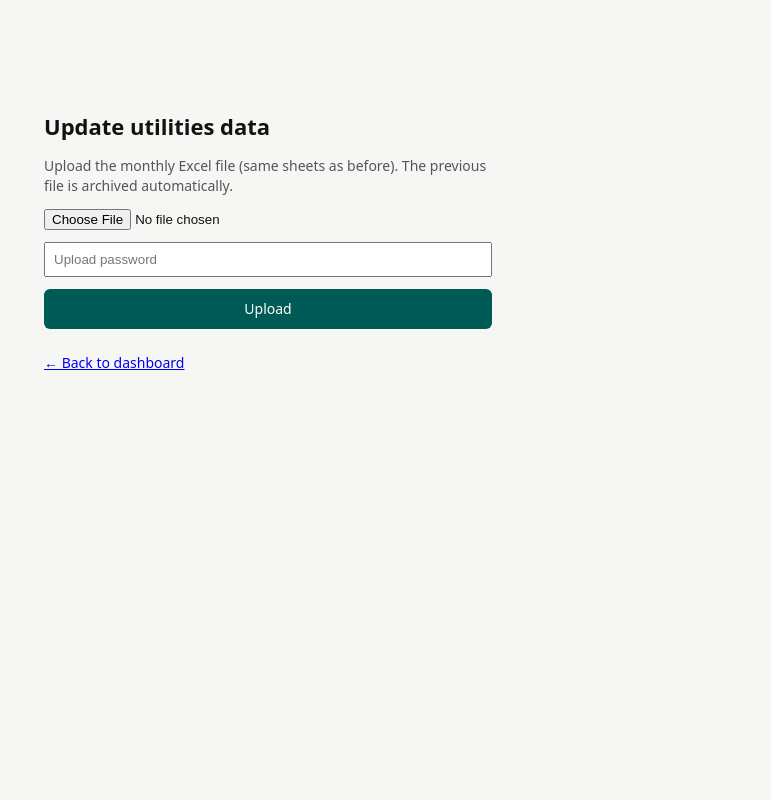
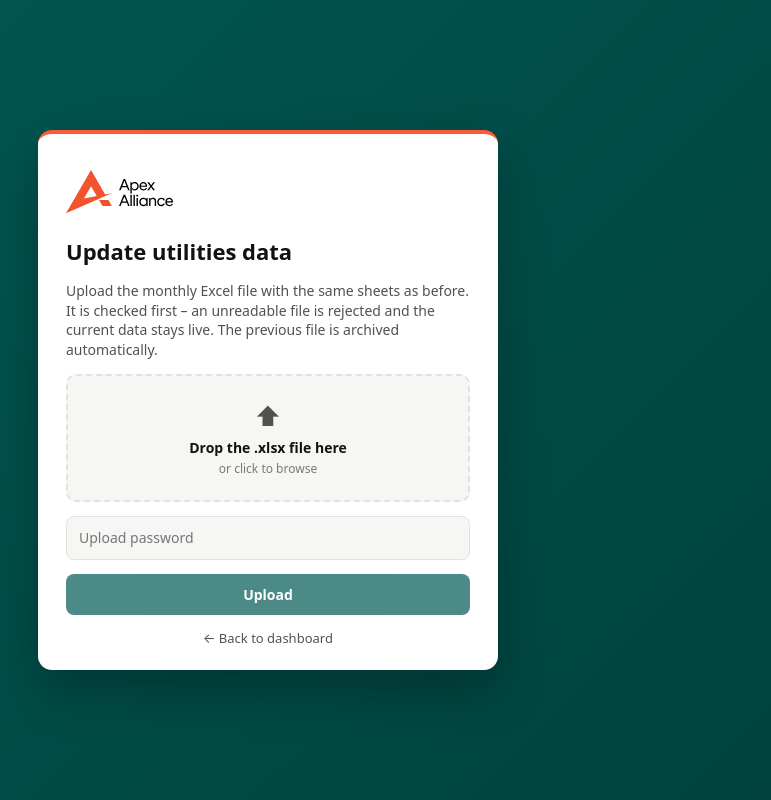
Before and after one commit to juliuspov7/apex-utilities-dashboard, a Next.js app: page /admin in a window 1280 px wide. Shown: the whole page, without its empty margins (372-1143 px from the left). Built offline with nearby package versions, Linux system fonts and the light colour scheme.

Commit message:
Redesign upload page with drag and drop

```diff
--- a/app/admin/page.tsx
+++ b/app/admin/page.tsx
@@ -1,37 +1,83 @@
 "use client";
-import { useState } from "react";
+import { useRef, useState } from "react";
 
 export default function Admin() {
-  const [msg, setMsg] = useState<{ ok: boolean; text: string } | null>(null);
+  const [file, setFile] = useState<File | null>(null);
+  const [drag, setDrag] = useState(false);
+  const [msg, setMsg] = useState<{ ok: boolean; text: string; warn?: string } | null>(null);
   const [busy, setBusy] = useState(false);
+  const input = useRef<HTMLInputElement>(null);
+
+  function pick(f: File | undefined | null) {
+    setMsg(null);
+    if (!f) return;
+    if (!f.name.toLowerCase().endsWith(".xlsx")) {
+      setFile(null);
+      setMsg({ ok: false, text: "Please choose an Excel (.xlsx) file." });
+      return;
+    }
+    setFile(f);
+  }
 
   async function submit(e: React.FormEvent<HTMLFormElement>) {
     e.preventDefault();
+    if (!file) return setMsg({ ok: false, text: "Choose a file first." });
     setBusy(true);
     setMsg(null);
+    const fd = new FormData(e.currentTarget);
+    fd.set("file", file);
     try {
-      const res = await fetch("/api/upload", { method: "POST", body: new FormData(e.currentTarget) });
+      const res = await fetch("/api/upload", { method: "POST", body: fd });
       const j = await res.json();
-      setMsg(res.ok ? { ok: true, text: `Uploaded ${j.name} (${j.rows} hotel-months). The dashboard shows the new data immediately.${j.warning ? " ⚠ " + j.warning : ""}` } : { ok: false, text: j.error });
+      if (res.ok) {
+        setMsg({ ok: true, text: `${j.name} uploaded – ${j.rows} hotel-months read. The dashboard now shows the new data.`, warn: j.warning ?? undefined });
+        setFile(null);
+      } else setMsg({ ok: false, text: j.error });
     } catch {
-      setMsg({ ok: false, text: "Network error" });
+      setMsg({ ok: false, text: "Network error, please try again." });
     }
     setBusy(false);
   }
 
   return (
-    <main style={{ maxWidth: 480, margin: "10vh auto", padding: 16, fontFamily: "system-ui" }}>
-      <h1 style={{ fontSize: 22 }}>Update utilities data</h1>
-      <p style={{ color: "#555" }}>Upload the monthly Excel file (same sheets as before). The previous file is archived automatically.</p>
-      <form onSubmit={submit} style={{ display: "grid", gap: 12 }}>
-        <input type="file" name="file" accept=".xlsx" required />
-        <input type="password" name="password" placeholder="Upload password" required style={{ padding: 8 }} />
-        <button disabled={busy} style={{ padding: 10, background: "#005a55", color: "#fff", border: 0, borderRadius: 6, cursor: "pointer" }}>
-          {busy ? "Uploading…" : "Upload"}
-        </button>
+    <main className="login-page">
+      <form className="login-card" style={{ maxWidth: 460 }} onSubmit={submit}>
+        <img src="/apex-logo.svg" alt="Apex Alliance" className="login-logo" />
+        <h1>Update utilities data</h1>
+        <p>Upload the monthly Excel file with the same sheets as before. It is checked first – an unreadable file is rejected and the current data stays live. The previous file is archived automatically.</p>
+
+        <div
+          className={`drop ${drag ? "on" : ""} ${file ? "has" : ""}`}
+          onClick={() => input.current?.click()}
+          onDragOver={(e) => { e.preventDefault(); setDrag(true); }}
+          onDragLeave={() => setDrag(false)}
+          onDrop={(e) => { e.preventDefault(); setDrag(false); pick(e.dataTransfer.files?.[0]); }}
+          role="button"
+          tabIndex={0}
+          onKeyDown={(e) => (e.key === "Enter" || e.key === " ") && input.current?.click()}
+        >
+          <input ref={input} type="file" accept=".xlsx" hidden onChange={(e) => pick(e.target.files?.[0])} />
+          {file ? (
+            <>
+              <div className="drop-ico">📄</div>
+              <b>{file.name}</b>
+              <span>{(file.size / 1024).toFixed(0)} KB · click to change</span>
+            </>
+          ) : (
+            <>
+              <div className="drop-ico">⬆</div>
+              <b>Drop the .xlsx file here</b>
+              <span>or click to browse</span>
+            </>
+          )}
+        </div>
+
+        <input type="password" name="password" placeholder="Upload password" required autoComplete="off" aria-label="Upload password" />
+        {msg && <div className={msg.ok ? "ok-box" : "login-err"} role="alert">{msg.text}</div>}
+        {msg?.warn && <div className="warn-box" role="alert">⚠ {msg.warn}</div>}
+        <button disabled={busy || !file}>{busy ? "Checking and uploading…" : "Upload"}</button>
+        <a className="back" href="/">← Back to dashboard</a>
       </form>
-      {msg && <p style={{ color: msg.ok ? "#0a7a3b" : "#b42318", marginTop: 16 }}>{msg.text}</p>}
-      <p style={{ marginTop: 24 }}><a href="/">← Back to dashboard</a></p>
     </main>
   );
 }
--- a/app/globals.css
+++ b/app/globals.css
@@ -96,3 +96,14 @@ tr.click:hover td { background: var(--bg); }
 .login-card button:disabled { opacity: .7; cursor: default; }
 .login-err { background: var(--alert-bg); color: var(--alert-fg); border-radius: 8px; padding: 8px 10px; font-size: 13px; }
 .login-foot { color: var(--text-3); font-size: 11px; text-align: center; margin-top: 4px; }
+
+.drop { display: grid; gap: 4px; justify-items: center; text-align: center; padding: 22px 12px; border: 2px dashed var(--line); border-radius: 10px; cursor: pointer; background: var(--bg); color: var(--text-2); }
+.drop:hover, .drop.on { border-color: var(--brand); background: var(--ok-bg); }
+.drop.has { border-style: solid; border-color: var(--brand); }
+.drop b { color: var(--text); word-break: break-all; }
+.drop span { font-size: 12px; color: var(--text-3); }
+.drop-ico { font-size: 26px; }
+.ok-box { background: var(--ok-bg); color: var(--ok-fg); border-radius: 8px; padding: 8px 10px; font-size: 13px; }
+.warn-box { background: var(--warn-bg); color: var(--warn-fg); border-radius: 8px; padding: 8px 10px; font-size: 13px; }
+.back { color: var(--text-2); font-size: 13px; text-decoration: none; text-align: center; }
+.back:hover { color: var(--text); text-decoration: underline; }
```
